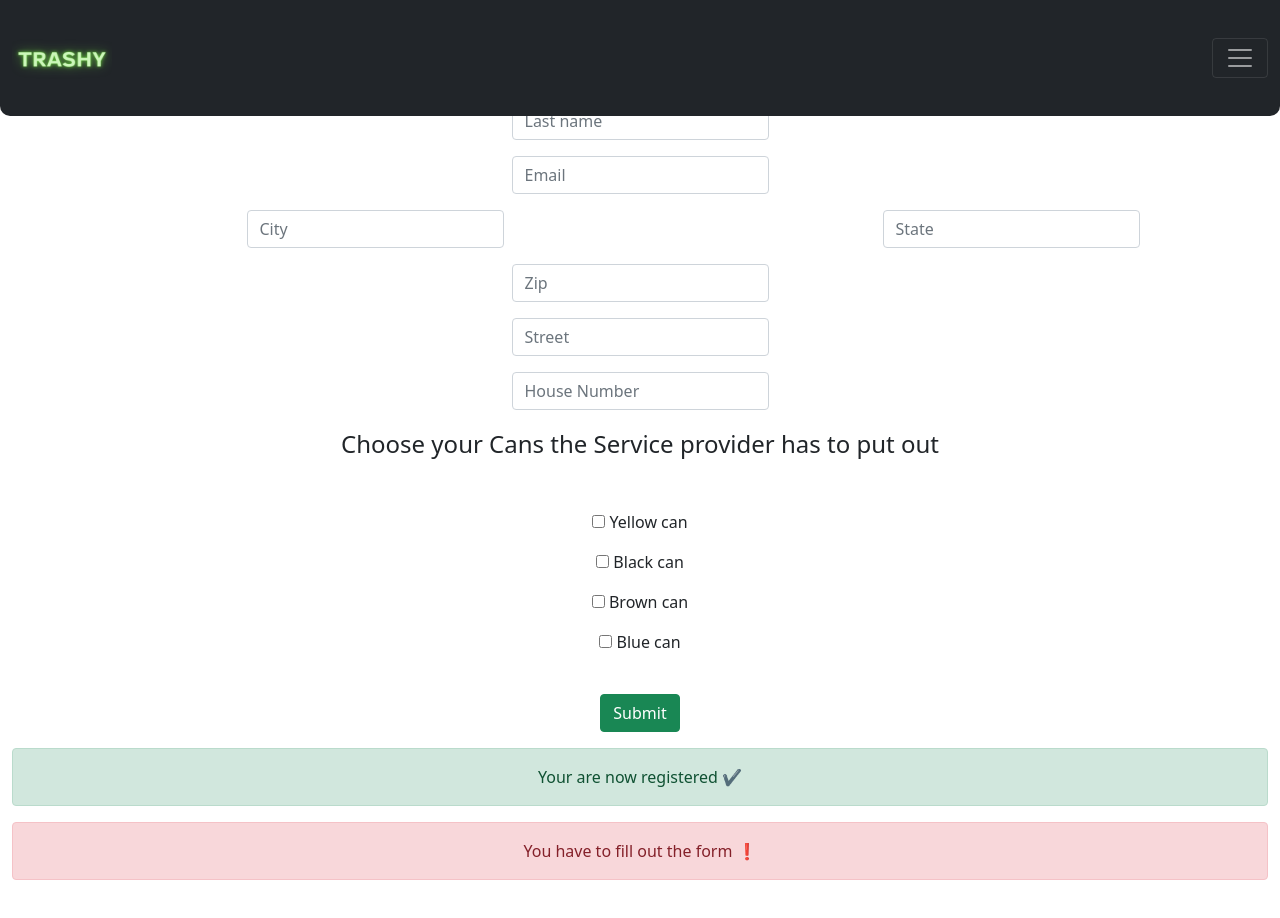
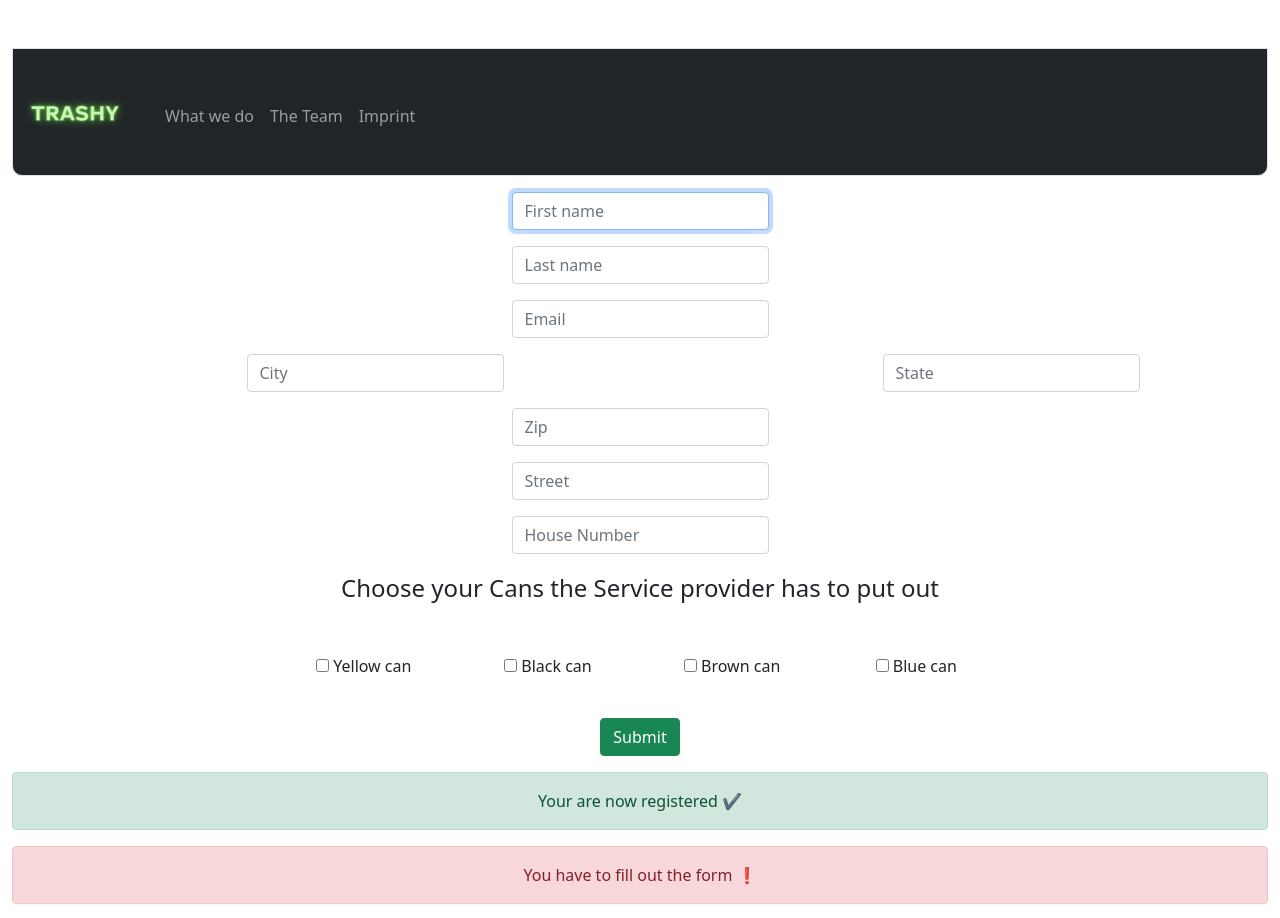
Before and after one commit to TKAMING/Trashy, a Flask app: page / in a window 1280 px wide. Shown: the top 918 px of the page. Before the commit the page ends 880 px from the top, so only its background shows below. Run offline with Flask 2, Linux system fonts and the light colour scheme; some libraries are stand-ins or nearby versions.

Commit message:
navbar changes expand + cleaning html code

```diff
--- a/static/styles.css
+++ b/static/styles.css
@@ -12,13 +12,16 @@ body {
     border-end-start-radius: 10px;
 }
 
-.nav-link {
-    color: black;
-}
-
 .logo {
     width: 100px;
     height: 100px;
+}
+
+.checkbox {
+    justify-content: center;
+    align-items: center auto;
+    display: inline-block;
+    width: 180px;
 }
 
 .button {
--- a/templates/index.html
+++ b/templates/index.html
@@ -7,41 +7,34 @@
 
 {% block main %}
 <!-- TODO the look -->
-<nav class="navbar navbar-dark bg-dark fixed-top mb-3">
+
+<nav class="bg-dark border navbar navbar-expand-md navbar-dark mb-3">
     <div class="container-fluid">
-      <a href="/">
+        <a class="navbar-brand" href="/">
             <img class="navbar-brand logo" src="/static/Trashy.png">
         </a>
-      <button class="navbar-toggler" type="button" data-bs-toggle="offcanvas" data-bs-target="#offcanvasDarkNavbar" aria-controls="offcanvasDarkNavbar">
+        <button aria-controls="navbar" aria-expanded="false" aria-label="Toggle navigation" class="navbar-toggler" data-target="#navbar" data-toggle="collapse" type="button">
             <span class="navbar-toggler-icon"></span>
         </button>
-      <div class="offcanvas offcanvas-end text-bg-dark" tabindex="-1" id="offcanvasDarkNavbar" aria-labelledby="offcanvasDarkNavbarLabel">
-        <div class="offcanvas-header">
-          <button type="button" class="btn-close btn-close-dark" data-bs-dismiss="offcanvas" aria-label="Close"></button>
-        </div>
-        <div class="offcanvas-body-dark">
-          <ul class="navbar-nav justify-content-end flex-grow-1 pe-3">
-            <li class="nav-item">
-              <a class="nav-link" aria-current="page" href="/what_we_do">What we do</a>
-            </li>
-            <li class="nav-item">
-              <a class="nav-link" href="/where_we_are">The Team</a>
-            </li>
-            <li class="nav-item">
-              <a class="nav-link" href="/imprint">Imprint</a>
-            </li>
-        </div>
+        <div class="collapse navbar-collapse" id="navbar">
+
+                <ul class="navbar-nav me-auto mt-2">
+                    <li class="nav-item"><a class="nav-link" href="/what_we_do">What we do</a></li>
+                    <li class="nav-item"><a class="nav-link" href="/where_we_are">The Team</a></li>
+                    <li class="nav-item"><a class="nav-link" href="/imprint">Imprint</a></li>
+                </ul>
+
         </div>
     </div>
 </nav>
+
 <form action="/" method="post">
-    <div class="row">
+
     <div class="mb-3">
         <input autofocus class="form-control mx-auto w-auto" id="first_name" name="first_name" placeholder="First name" type="text">
     </div>
     <div class="mb-3">
         <input class="form-control mx-auto w-auto" id="last_name" name="last_name" placeholder="Last name" type="text">
-        </div>
     </div>
     <div class="mb-3">
         <input class="form-control mx-auto w-auto" id="email" name="email" placeholder="Email" type="email">
@@ -63,27 +56,31 @@
     <div class="mb-3">
         <input autocomplete="off" class="form-control mx-auto w-auto" id="house_number" name="house_number" placeholder="House Number" type="text">
     </div>
+
     <fieldset class="mb-4">
         <legend class="mb-5">Choose your Cans the Service provider has to put out</legend>
-        <div class="mb-3">
+        <div class="mb-3 checkbox">
             <input id="yellow_can" name="yellow_can" value="yellow_can" type="checkbox">
             <label for="yellow_can">Yellow can</label>
         </div>
-        <div class="mb-3">
+        <div class="mb-3 checkbox">
             <input id="black_can" name="black_can" value="black_can" type="checkbox">
             <label for="black_can">Black can</label>
         </div>
-        <div class="mb-3">
+        <div class="mb-3 checkbox">
             <input id="brown_can" name="brown_can" value="brown_can" type="checkbox">
             <label for="brown_can">Brown can</label>
         </div>
-        <div class="mb-3">
+        <div class="mb-3 checkbox">
             <input id="blue_can" name="blue_can" value="blue_can" type="checkbox">
             <label for="blue_can">Blue can</label>
         </div>
     </fieldset>
+
     <button class="btn btn-success mb-3" onclick="message()" id="send">Submit</button>
+
 </form>
+
 <div class="message">
     <div class="alert alert-success" id="success">
         Your are now registered ✔
@@ -92,4 +89,5 @@
         You have to fill out the form ❗
     </div>
 </div>
+
 {% endblock %}
--- a/templates/layout.html
+++ b/templates/layout.html
@@ -26,6 +26,7 @@
         </main>
 
         <script src="/static/trash.js"></script>
+
     </body>
 
 </html>
```
Also changed, not shown: templates/imprint.html (+16 -22 lines), templates/what_we_do.html (+16 -22 lines), templates/where_we_are.html (+17 -22 lines), trashy_user.db. Lines whose indentation alone changed are shown as unchanged.
